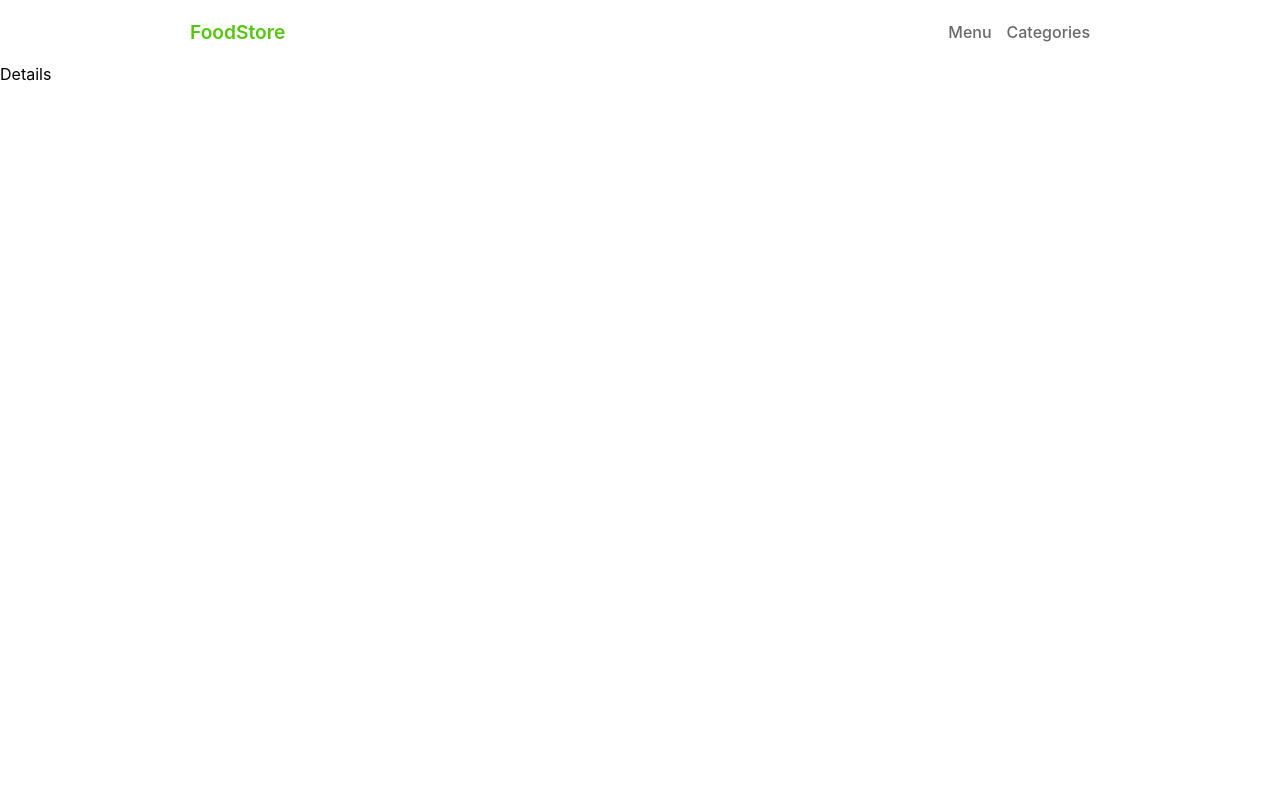
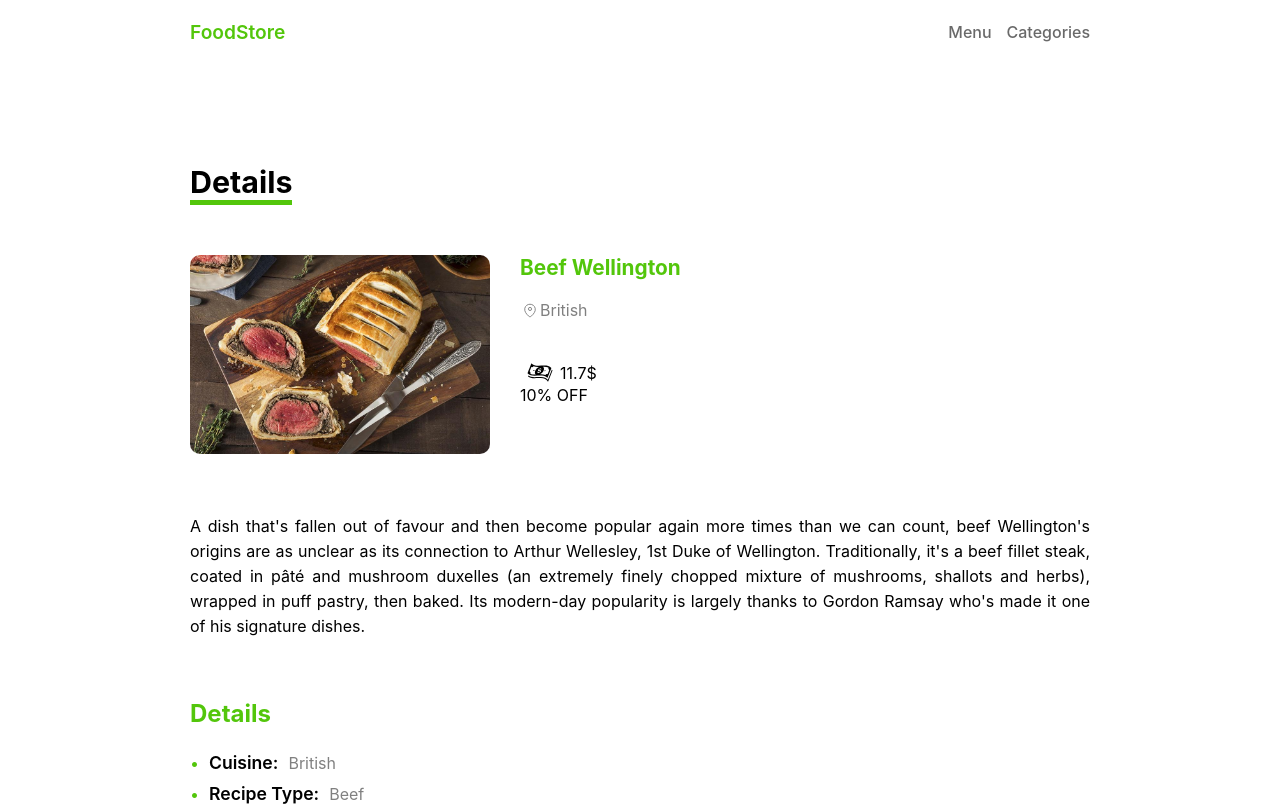
Before and after one commit to fatemehbazgir/FoodStore-Next, a Next.js app: page /menu/1 in a window 1280 px wide. Shown: the top 806 px of the page. Built offline with nearby package versions, Linux system fonts and the light colour scheme; data requests are answered from the project's data file.

Commit message:
Create detail page

```diff
--- /dev/null
+++ b/components/templates/DetailsPage.js
@@ -0,0 +1,70 @@
+import Dollar from "../icons/Dollar";
+import Location from "../icons/Location";
+import styles from "./DetailsPage.module.css"
+
+function DetailsPage(props) {
+    const { id, name, price, discount, introduction, details, ingredients, recipe } = props;
+
+    return (
+        <div className={styles.container}>
+            <h2>Details</h2>
+            <div className={styles.subContainer}>
+                <div className={styles.banner}>
+                    <img src={`/images/${id}.jpeg`} alt={name} />
+                    <div>
+                        <h3>{name}</h3>
+                        <span className={styles.location}>
+                            <Location />
+                            {details[0].Cuisine}
+                        </span>
+                        <span className={styles.price}>
+                            <Dollar />
+                            {discount ? (price * (100 - discount) / 100) : price}$
+                        </span>
+                        {discount ? <span className={styles.badge}>{discount}% OFF</span> : null}
+
+                    </div>
+                </div>
+                <div className={styles.introduction}>
+                    <p>{introduction}</p>
+                </div>
+                <div className={styles.details}>
+                    <h4>Details</h4>
+                    <ul>
+                        {details.map((detail, index) => (
+                            <li key={index}>
+                                <p>{Object.keys(detail)[0]}: </p>
+                                <span>{Object.values(detail)[0]}</span>
+                            </li>
+                        ))}
+                    </ul>
+                </div>
+                <div className={styles.details}>
+                    <h4>Ingredients</h4>
+                    <ul>
+                        {ingredients.map((item, index) => (
+                            <li key={index}>
+                                <p>{item}</p>
+                            </li>
+                        ))}
+                    </ul>
+                </div>
+                <div className={styles.recipe}>
+                    <h4>Recipe</h4>
+                    {
+                        recipe.map((item, index) => (
+                            <div key={index} className={index % 2 ? styles.odd : styles.even}>
+                                <span>{index+1}</span>
+                                <p>{item}</p>
+                            </div>
+
+                        ))
+                    }
+                </div>
+                <button>Add to cart</button>
+            </div>
+        </div>
+    )
+}
+
+export default DetailsPage
--- /dev/null
+++ b/components/templates/DetailsPage.module.css
@@ -0,0 +1,155 @@
+.container {
+  max-width: 900px;
+  margin: auto;
+  margin-top: 100px;
+}
+
+.container h2 {
+  border-bottom: 5px solid #53c60b;
+  width: fit-content;
+  margin-bottom: 50px;
+  font-size: 1.9rem;
+}
+
+.banner {
+  display: flex;
+}
+
+.banner img {
+  width: 300px;
+  border-radius: 10px;
+}
+
+.banner div {
+  margin-left: 30px;
+}
+
+.banner h3 {
+  font-size: 1.3rem;
+  color: #53c60b;
+}
+
+.banner span {
+  display: flex;
+  align-items: center;
+}
+
+.location {
+  color: grey;
+  margin: 20px 0 40px;
+}
+
+.discount {
+  background-color: #ed4133;
+  color: white;
+  padding: 10px 0;
+  display: flex;
+  justify-content: center;
+  border-radius: 5px;
+  margin-top: 20px;
+}
+
+.introduction {
+  margin: 60px 0;
+  line-height: 25px;
+  text-align: justify;
+}
+
+.details {
+  margin-bottom: 60px;
+}
+
+.details h4 {
+  font-size: 1.5rem;
+  color: #53c60b;
+  margin: 24px 0;
+}
+
+.details ul {
+  list-style: none;
+}
+
+.details li {
+  display: flex;
+  align-items: center;
+  margin: 10px 0;
+}
+
+.details li::before {
+  content: "• ";
+  color: #53c60b;
+}
+
+.details p {
+  font-size: 1.1rem;
+  font-weight: 600;
+  margin: 0 10px;
+}
+
+.details span {
+  color: grey;
+}
+
+.recipe {
+  margin-bottom: 100px;
+}
+
+.recipe h4 {
+  font-size: 1.5rem;
+  color: #53c60b;
+  margin: 24px 0;
+}
+
+.recipe div {
+  display: flex;
+  align-items: center;
+  padding: 20px 10px;
+  text-align: justify;
+}
+
+.recipe span {
+  font-size: 2rem;
+  margin: 0 15px 0 5px;
+}
+
+.odd {
+  background-color: #e8ffdb;
+}
+
+.even {
+  background-color: #bcff93;
+}
+
+.container button {
+  width: 100%;
+  border: none;
+  background-color: #53c60b;
+  color: white;
+  padding: 15px;
+  font-size: 1.3rem;
+  border-radius: 10px;
+  cursor: pointer;
+  margin-bottom: 100px;
+}
+
+@media (max-width: 900px) {
+  .container {
+    padding: 20px;
+  }
+}
+
+@media (max-width: 600px) {
+  .container {
+    padding: 10px;
+  }
+  .banner {
+    flex-direction: column;
+  }
+  .banner div {
+    margin: 0;
+  }
+  .banner img {
+    width: 100%;
+    margin-bottom: 20px;
+  }
+}
--- a/pages/menu/[id].js
+++ b/pages/menu/[id].js
@@ -1,4 +1,5 @@
 import { useRouter } from 'next/router';
+import DetailsPage from '../../components/templates/DetailsPage';
 
 function Details({ data }) {
     const router = useRouter();
@@ -8,7 +9,7 @@
         return <h2>Loading Page...</h2>
     }
     return (
-        <div>Details</div>
+        <DetailsPage  {...data} />
     )
 }
 
```
